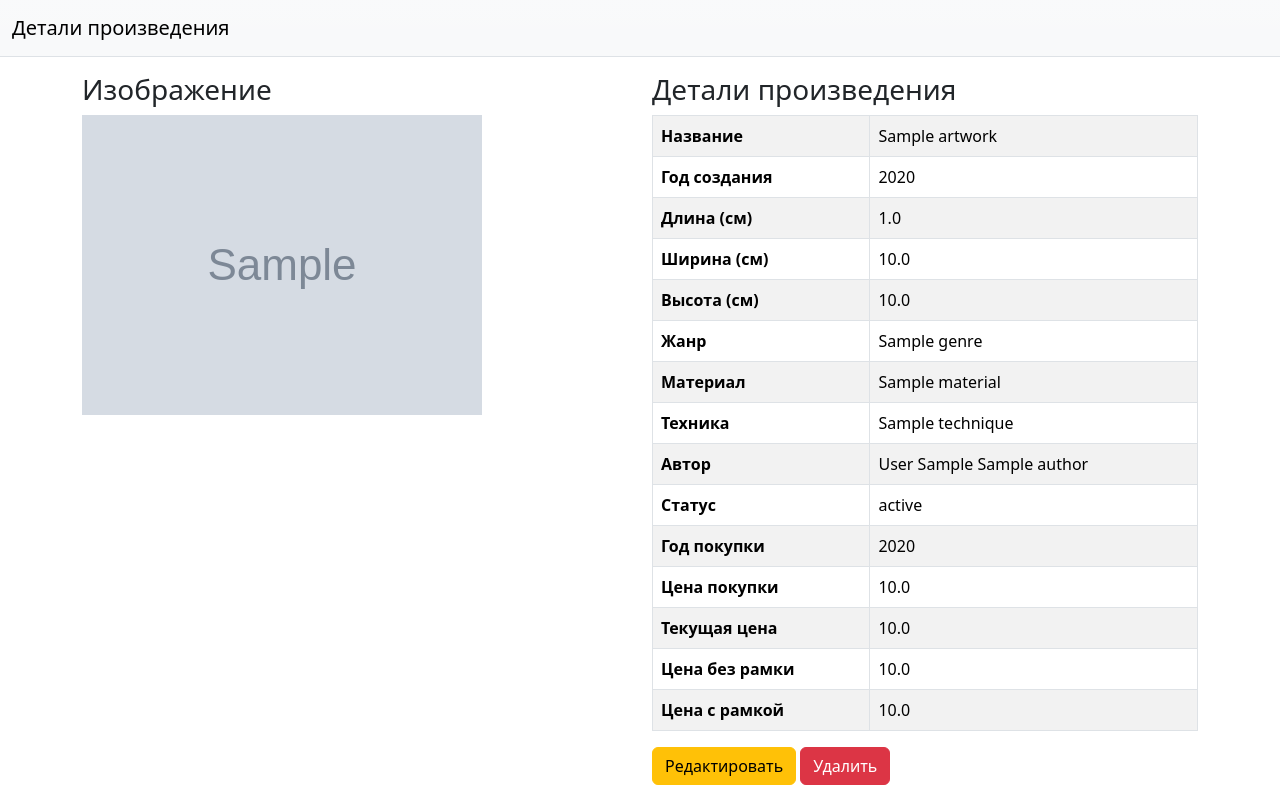
After one commit to SERDCEED24/MyWebSiteGallery, a Django app: template artbaza/crud/templates/artwork_detailed.html in a window 1280 px wide. The commit adds this page. Run offline with Django 5.2, Linux system fonts and the light colour scheme; tables that the repository leaves empty hold one stand-in row (values such as "Sample post"); the template is opened without the code that fills it: values that come from a table or form of the project are taken from there, most other values are stand-ins (such as "Sample title", 1, 10 or a date in 2020); grey boxes marked "Sample" are stand-in pictures.

Commit message:
Added template for details of artworks.

```diff
--- /dev/null
+++ b/artbaza/crud/templates/artwork_detailed.html
@@ -0,0 +1,104 @@
+<!DOCTYPE html>
+<html lang="ru">
+<head>
+    <meta charset="UTF-8">
+    <title>Детали записи </title>
+    <meta name="viewport" content="width=device-width, initial-scale=1">
+    <link href="https://cdn.jsdelivr.net/npm/bootstrap@5.3.3/dist/css/bootstrap.min.css" rel="stylesheet"
+          integrity="sha384-QWTKZyjpPEjISv5WaRU9OFeRpok6YctnYmDr5pNlyT2bRjXh0JMhjY6hW+ALEwIH" crossorigin="anonymous">
+</head>
+<body>
+<nav class="navbar navbar-expand-lg navbar-light bg-light bg-gradient border-bottom">
+    <div class="container-fluid">
+        <a class="navbar-brand" href="#">Детали произведения</a>
+        <button class="navbar-toggler" type="button" data-bs-toggle="collapse" data-bs-target="#navbarSupportedContent"
+                aria-controls="navbarSupportedContent" aria-expanded="false" aria-label="Toggle navigation">
+            <span class="navbar-toggler-icon"></span>
+        </button>
+    </div>
+</nav>
+<div class="container mt-3">
+    <div class="row">
+        <!-- Изображение произведения -->
+        <div class="col-md-6">
+            <h3>Изображение</h3>
+            <img src="{{ artwork.image.url }}" alt="Artwork Image" class="img-fluid"
+                 style="max-height: 400px; object-fit: contain;">
+        </div>
+        <!-- Детали произведения -->
+        <div class="col-md-6">
+            <h3>Детали произведения</h3>
+            <table class="table table-bordered table-striped">
+                <tbody>
+                <tr>
+                    <th>Название</th>
+                    <td>{{ artwork.title }}</td>
+                </tr>
+                <tr>
+                    <th>Год создания</th>
+                    <td>{{ artwork.creation_year }}</td>
+                </tr>
+                <tr>
+                    <th>Длина (см)</th>
+                    <td>{{ artwork.length }}</td>
+                </tr>
+                <tr>
+                    <th>Ширина (см)</th>
+                    <td>{{ artwork.width }}</td>
+                </tr>
+                <tr>
+                    <th>Высота (см)</th>
+                    <td>{{ artwork.height }}</td>
+                </tr>
+                <tr>
+                    <th>Жанр</th>
+                    <td>{{ artwork.genre }}</td>
+                </tr>
+                <tr>
+                    <th>Материал</th>
+                    <td>{{ artwork.material }}</td>
+                </tr>
+                <tr>
+                    <th>Техника</th>
+                    <td>{{ artwork.technique }}</td>
+                </tr>
+                <tr>
+                    <th>Автор</th>
+                    <td>{{ artwork.author }}</td>
+                </tr>
+                <tr>
+                    <th>Статус</th>
+                    <td>{{ artwork.status }}</td>
+                </tr>
+                <tr>
+                    <th>Год покупки</th>
+                    <td>{{ artwork.purchase_year }}</td>
+                </tr>
+                <tr>
+                    <th>Цена покупки</th>
+                    <td>{{ artwork.purchase_price }}</td>
+                </tr>
+                <tr>
+                    <th>Текущая цена</th>
+                    <td>{{ artwork.current_price }}</td>
+                </tr>
+                <tr>
+                    <th>Цена без рамки</th>
+                    <td>{{ artwork.price_without_frame }}</td>
+                </tr>
+                <tr>
+                    <th>Цена с рамкой</th>
+                    <td>{{ artwork.price_with_frame }}</td>
+                </tr>
+                </tbody>
+            </table>
+            <a href="{% url 'edit_form' model_name artwork.id %}" class="btn btn-warning">Редактировать</a>
+            <a href="{% url 'delete_record' model_name artwork.id %}" class="btn btn-danger">Удалить</a>
+        </div>
+    </div>
+</div>
+<script src="https://cdn.jsdelivr.net/npm/bootstrap@5.3.3/dist/js/bootstrap.bundle.min.js"
+        integrity="sha384-YvpcrYf0tY3lHB60NNkmXc5s9fDVZLESaAA55NDzOxhy9GkcIdslK1eN7N6jIeHz"
+        crossorigin="anonymous"></script>
+</body>
+</html>
--- a/artbaza/crud/templates/index.html
+++ b/artbaza/crud/templates/index.html
@@ -77,7 +77,7 @@
                 </td>
                 {% endfor %}
                 <td>
-                    <a href="{% url 'edit_form' model_name record|get_attr:'id' %}" class='btn btn-warning btn-sm'>Редактировать</a>
+                    <a href="{% url 'edit_form' model_name record|get_attr:'id' %}" class='btn btn-warning btn-sm mb-2'>Редактировать</a>
                     <form method="post" action="{% url 'delete_record' model_name record|get_attr:'id' %}"
                           style="display:inline;">
                         {% csrf_token %}
```
